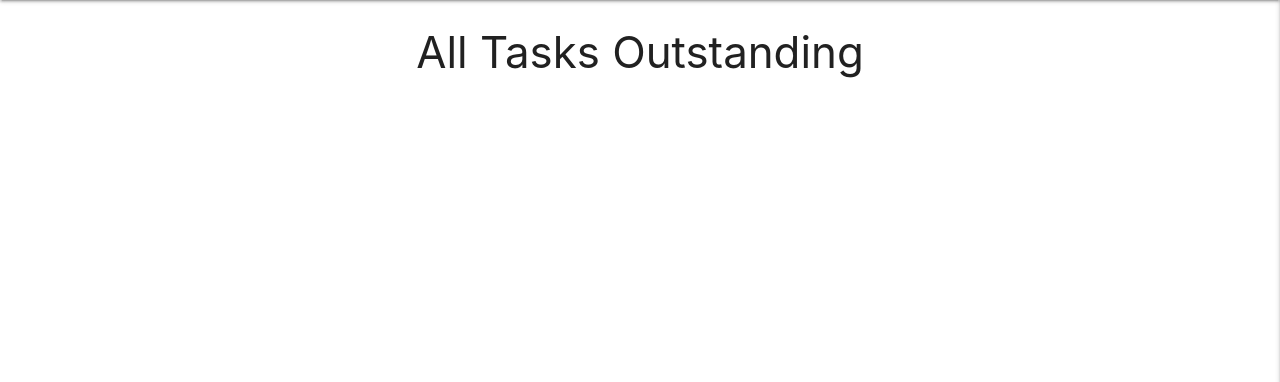
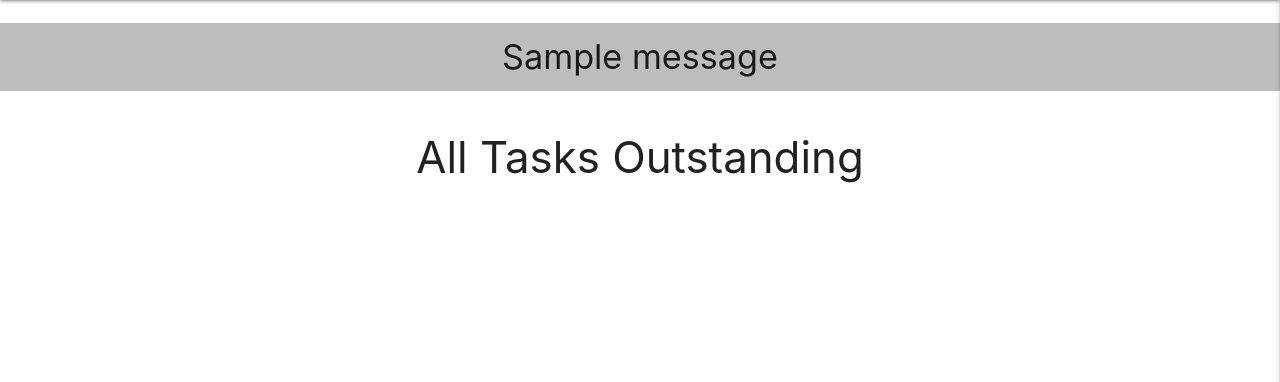
Before and after one commit to Code-Institute-Submissions/DrogrinHunter-site-setup-todo_JanResub, a Flask app: page / in a window 1280 px wide. Shown: the part 64-446 px from the top of the page. Run offline with Flask 2, Linux system fonts and the light colour scheme; one stand-in notice (Sample message) is shown; a database or web service that is not in the repository returns one stand-in record (values such as "Sample title"); some libraries are stand-ins or nearby versions.

Commit message:
POST function works, added CSS for text shadow and the flashes h4

```diff
--- /dev/null
+++ b/static/css/style.css
@@ -0,0 +1,7 @@
+.text-shadow {
+    text-shadow: 2px 2px 2px rgba(0,0,0,0,0.5);
+}
+
+.flashes h4 {
+    line-height: 2;
+}
--- a/templates/base.html
+++ b/templates/base.html
@@ -1,16 +1,20 @@
 <!DOCTYPE html>
 <html lang="en">
+
 <head>
   <meta charset="UTF-8">
   <meta name="viewport" content="width=device-width, initial-scale=1.0">
   <link rel="stylesheet" href="https://cdnjs.cloudflare.com/ajax/libs/font-awesome/5.13.1/css/all.min.css"
-        integrity="sha512-xA6Hp6oezhjd6LiLZynuukm80f8BoZ3OpcEYaqKoCV3HKQDrYjDE1Gu8ocxgxoXmwmSzM4iqPvCsOkQNiu41GA==" crossorigin="anonymous" type="text/css">
-    <link rel="stylesheet" href="https://cdnjs.cloudflare.com/ajax/libs/materialize/1.0.0/css/materialize.min.css" type="text/css">
+    integrity="sha512-xA6Hp6oezhjd6LiLZynuukm80f8BoZ3OpcEYaqKoCV3HKQDrYjDE1Gu8ocxgxoXmwmSzM4iqPvCsOkQNiu41GA=="
+    crossorigin="anonymous" type="text/css">
+  <link rel="stylesheet" href="https://cdnjs.cloudflare.com/ajax/libs/materialize/1.0.0/css/materialize.min.css"
+    type="text/css">
   <link rel="stylesheet" href="{{ url_for('static', filename='css/style.css') }}" type="text/css">
   {% block styles %}
   {% endblock %}
   <title>Site Setups</title>
 </head>
+
 <body>
   <header>
     <!-- top navbar -->
@@ -25,8 +29,6 @@
           <li><a href="#">Log In</a></li>
           <li><a href="#">Log Out</a></li>
           <li><a href="{{ url_for('register') }}">Register</a></li>
-
-
         </ul>
       </div>
     </nav>
@@ -43,8 +45,23 @@
     </ul>
   </header>
 
+  <section>
+    <!-- flash messages are stored here -->
+    {% with messages = get_flashed_messages() %}
+      {% if messages %}
+        {% for message in messages %}
+          <div class="row flashes">
+            <h4 class="grey lighten-1 center-align">{{ message }}</h4>
+          </div>
+        {% endfor %}
+      {% endif %}
+    {% endwith %}
+  </section>
+
+  <main class="container">
     {% block content %}
     {% endblock %}
+  </main>
 
   <script src="https://code.jquery.com/jquery-3.5.1.min.js"
     integrity="sha256-9/aliU8dGd2tb6OSsuzixeV4y/faTqgFtohetphbbj0=" crossorigin="anonymous"></script>
@@ -53,4 +70,5 @@
   {% block scripts %}
   {% endblock %}
 </body>
+
 </html>
```
Lines whose indentation alone changed are shown as unchanged.
